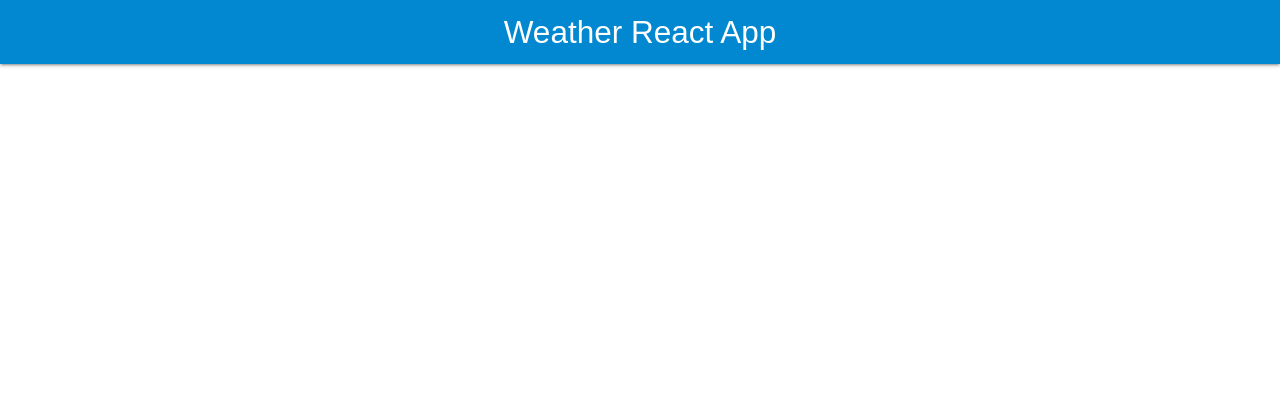
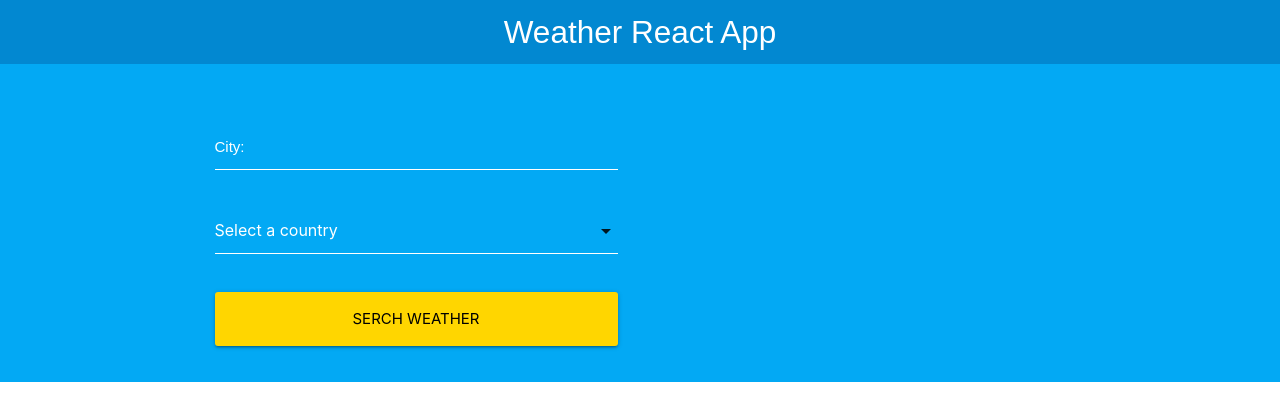
Before and after one commit to jorge-vargas-p/weather-react, a React (Create React App) app in the folder weather-react/: page / in a window 1280 px wide. Shown: the top 420 px of the page. Built offline with nearby package versions, Linux system fonts and the light colour scheme.

Commit message:
Adding form

```diff
--- a/weather-react/src/App.js
+++ b/weather-react/src/App.js
@@ -1,5 +1,7 @@
 import React from 'react';
 import Header from './components/Header'
+import Form from './components/Form'
+
 
 function App() {
   return (
@@ -8,6 +10,17 @@
       title='Weather React App'
       />
 
+      <div className="contenedor-form">
+        <div className="container">
+          <div className="row">
+            <div className="col s12 m6">
+              <Form />
+            </div>
+          </div>
+        </div>
+      </div>
+
+
     </div>
   );
 }
--- /dev/null
+++ b/weather-react/src/components/Form.jsx
@@ -0,0 +1,42 @@
+import React from 'react';
+
+function Form(){
+
+    const handleChange = e => {
+        //change state
+    }
+
+    return(
+        <form>
+            <div className="input-field col s12">
+                <input
+                type="text"
+                name="city"
+                id="city"
+                onChange={handleChange}
+                />
+                <label htmlFor="city">City: </label>
+            </div>
+
+            <div className="input-field col s12">
+                <select onChange={handleChange} name="country">
+                    <option value="">Select a country</option>
+                    <option value="NZ">New Zealand</option>
+                    <option value="CL">Chile</option>
+                    <option value="US">United States of America</option>
+                    <option value="AU">Australia</option>
+                    <option value="BR">Brazil</option>
+                    <option value="AQ">Antarctica</option>
+                    <option value="ES">Spain</option>
+                </select>
+            </div>
+
+            <div className="input-field col s12">
+                <input type="submit" className="waves-effect waves-light btn-large
+                btn-block yellow accent-4" value="Serch Weather"/>
+            </div>
+        </form>
+    )
+}
+
+export default Form
```
